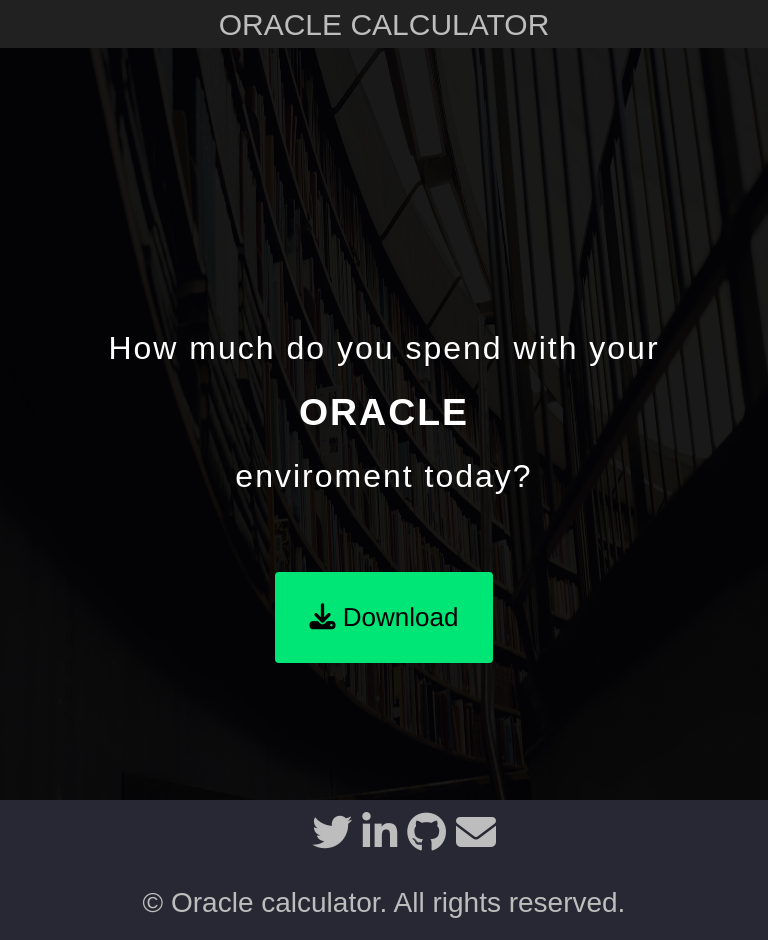
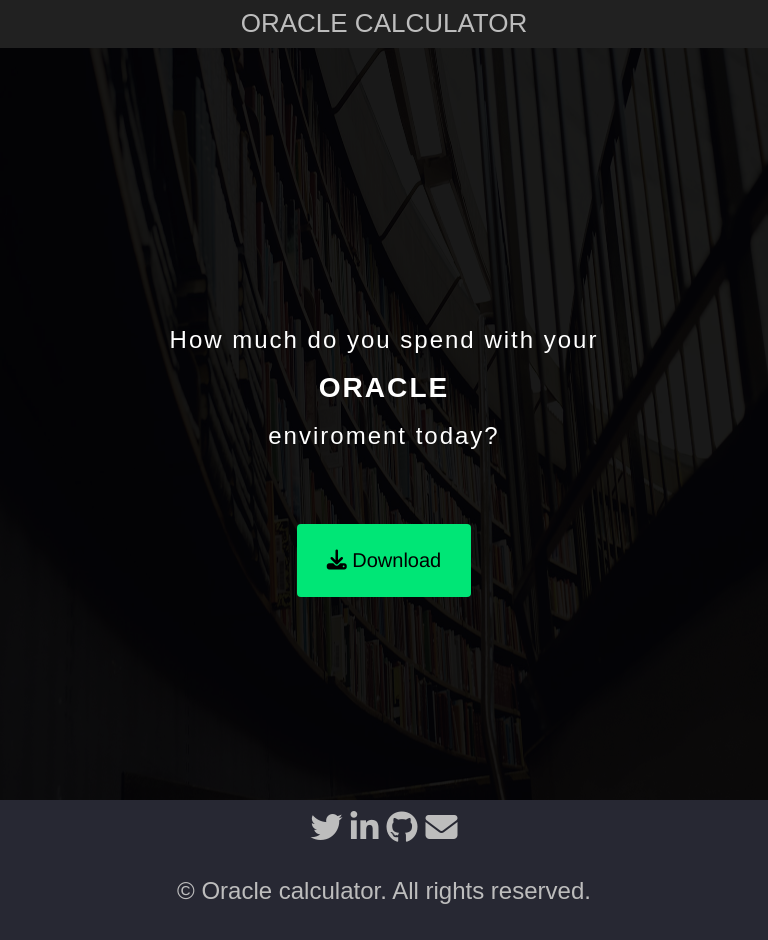
Before and after one commit to suellenheidorn/oracle-calculator-master, a plain HTML site: page index.html in a window 768 px wide. Drawn offline with Linux system fonts and the light colour scheme.

Commit message:
adjustments on media style

```diff
--- a/css/styles.css
+++ b/css/styles.css
@@ -161,23 +161,23 @@ li {
 @media screen and (max-width: 850px) and (min-width: 641px) {
 
 		.button {
-        font-size: 26px;
-				padding-right: 35px;
-				padding-left:35px;
-				padding-top: 30px;
-				padding-bottom: 30px;
+        font-size: 20px;
+				padding-right: 30px;
+				padding-left:30px;
+				padding-top: 25px;
+				padding-bottom: 25px;
     }
 
 		.phrase {
-			font-size: 32px;
+			font-size: 24px;
 		}
 
 		.menu {
-			font-size: 30px;
+			font-size: 26px;
 		}
 
 		.footer{
-			font-size: 28px;
+			font-size: 24px;
 		}
 
 		.direitos {
@@ -185,8 +185,9 @@ li {
 		}
 
 		.icone {
-		  font-size: 40px;
+		  font-size: 32px;
 		  padding-top: 10px;
+			padding-right: 40px;
 		}
 
 		.corpo {
```
